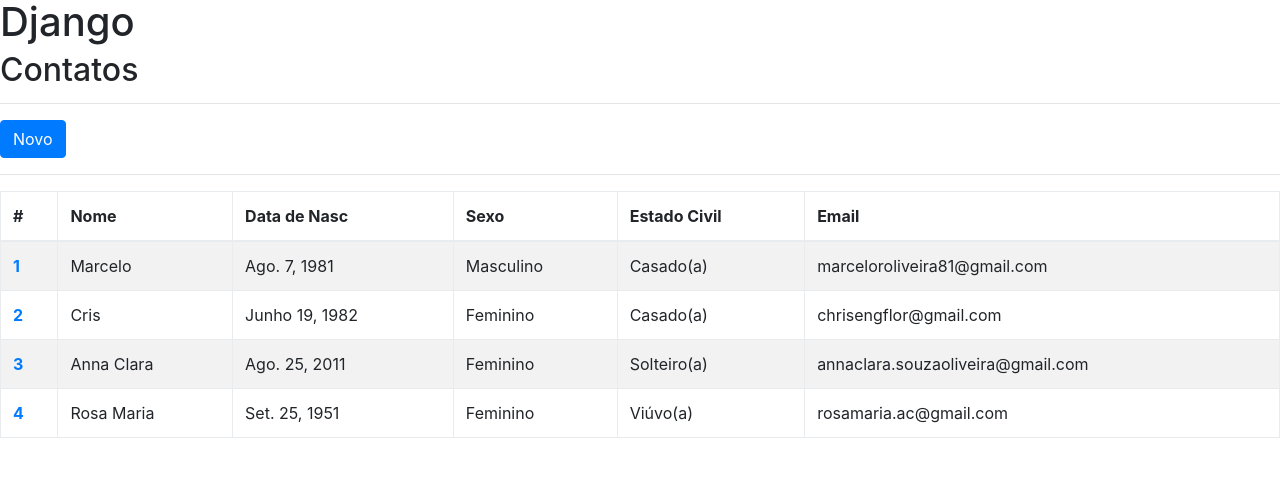
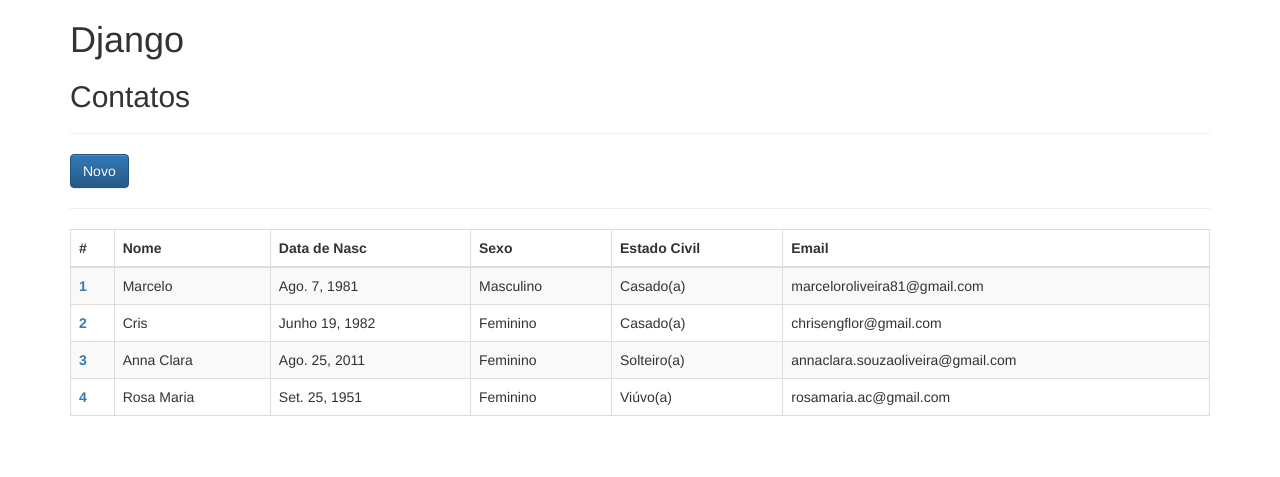
Before and after one commit to marceloroliveira81/agenda-django-python, a Django app: page /contato/ in a window 1280 px wide. Shown: the top 477 px of the page. Run offline with Django 3.2, Linux system fonts and the light colour scheme; data comes from the database, SQL or seed files in the repository; some libraries are stand-ins or nearby versions.

Commit message:
Alteração templates\contato\index.html
De; Bootstrap 4.0.0
Para: Bootstrap 3.3.7

```diff
--- a/contato/templates/contato/index.html
+++ b/contato/templates/contato/index.html
@@ -1,14 +1,30 @@
 <!DOCTYPE html>
 <html lang="en">
   <head>
-    <!-- Required meta tags -->
     <meta charset="utf-8">
-    <meta name="viewport" content="width=device-width, initial-scale=1, shrink-to-fit=no">
+    <meta http-equiv="X-UA-Compatible" content="IE=edge">
+    <meta name="viewport" content="width=device-width, initial-scale=1">
+    <!-- The above 3 meta tags *must* come first in the head; any other head content must come *after* these tags -->
+    <title>Agenda - Contatos</title>
 
-    <!-- Bootstrap CSS -->
-    <link rel="stylesheet" href="https://maxcdn.bootstrapcdn.com/bootstrap/4.0.0-beta/css/bootstrap.min.css" integrity="sha384-/Y6pD6FV/Vv2HJnA6t+vslU6fwYXjCFtcEpHbNJ0lyAFsXTsjBbfaDjzALeQsN6M" crossorigin="anonymous">
+    <!-- Bootstrap -->
+    <!-- <link href="css/bootstrap.min.css" rel="stylesheet"> -->
+
+    <!-- Latest compiled and minified CSS -->
+    <link rel="stylesheet" href="https://maxcdn.bootstrapcdn.com/bootstrap/3.3.7/css/bootstrap.min.css" integrity="sha384-BVYiiSIFeK1dGmJRAkycuHAHRg32OmUcww7on3RYdg4Va+PmSTsz/K68vbdEjh4u" crossorigin="anonymous">
+
+    <!-- Optional theme -->
+    <link rel="stylesheet" href="https://maxcdn.bootstrapcdn.com/bootstrap/3.3.7/css/bootstrap-theme.min.css" integrity="sha384-rHyoN1iRsVXV4nD0JutlnGaslCJuC7uwjduW9SVrLvRYooPp2bWYgmgJQIXwl/Sp" crossorigin="anonymous">
+
+    <!-- HTML5 shim and Respond.js for IE8 support of HTML5 elements and media queries -->
+    <!-- WARNING: Respond.js doesn't work if you view the page via file:// -->
+    <!--[if lt IE 9]>
+      <script src="https://oss.maxcdn.com/html5shiv/3.7.3/html5shiv.min.js"></script>
+      <script src="https://oss.maxcdn.com/respond/1.4.2/respond.min.js"></script>
+    <![endif]-->
   </head>
   <body>
+    <div class="container">
       <h1>Django</h1>
       <h2>Contatos</h2>
 
@@ -40,11 +56,14 @@
           {% endfor %}
         </tbody>
       </table>
+    </div>
 
-    <!-- Optional JavaScript -->
-    <!-- jQuery first, then Popper.js, then Bootstrap JS -->
-    <script src="https://code.jquery.com/jquery-3.2.1.slim.min.js" integrity="sha384-KJ3o2DKtIkvYIK3UENzmM7KCkRr/rE9/Qpg6aAZGJwFDMVNA/GpGFF93hXpG5KkN" crossorigin="anonymous"></script>
-    <script src="https://cdnjs.cloudflare.com/ajax/libs/popper.js/1.11.0/umd/popper.min.js" integrity="sha384-b/U6ypiBEHpOf/4+1nzFpr53nxSS+GLCkfwBdFNTxtclqqenISfwAzpKaMNFNmj4" crossorigin="anonymous"></script>
-    <script src="https://maxcdn.bootstrapcdn.com/bootstrap/4.0.0-beta/js/bootstrap.min.js" integrity="sha384-h0AbiXch4ZDo7tp9hKZ4TsHbi047NrKGLO3SEJAg45jXxnGIfYzk4Si90RDIqNm1" crossorigin="anonymous"></script>
+    <!-- jQuery (necessary for Bootstrap's JavaScript plugins) -->
+    <script src="https://ajax.googleapis.com/ajax/libs/jquery/1.12.4/jquery.min.js"></script>
+    <!-- Include all compiled plugins (below), or include individual files as needed -->
+    <!--<script src="js/bootstrap.min.js"></script>-->
+
+    <!-- Latest compiled and minified JavaScript -->
+    <script src="https://maxcdn.bootstrapcdn.com/bootstrap/3.3.7/js/bootstrap.min.js" integrity="sha384-Tc5IQib027qvyjSMfHjOMaLkfuWVxZxUPnCJA7l2mCWNIpG9mGCD8wGNIcPD7Txa" crossorigin="anonymous"></script>
   </body>
 </html>
```
Lines whose indentation alone changed are shown as unchanged.
